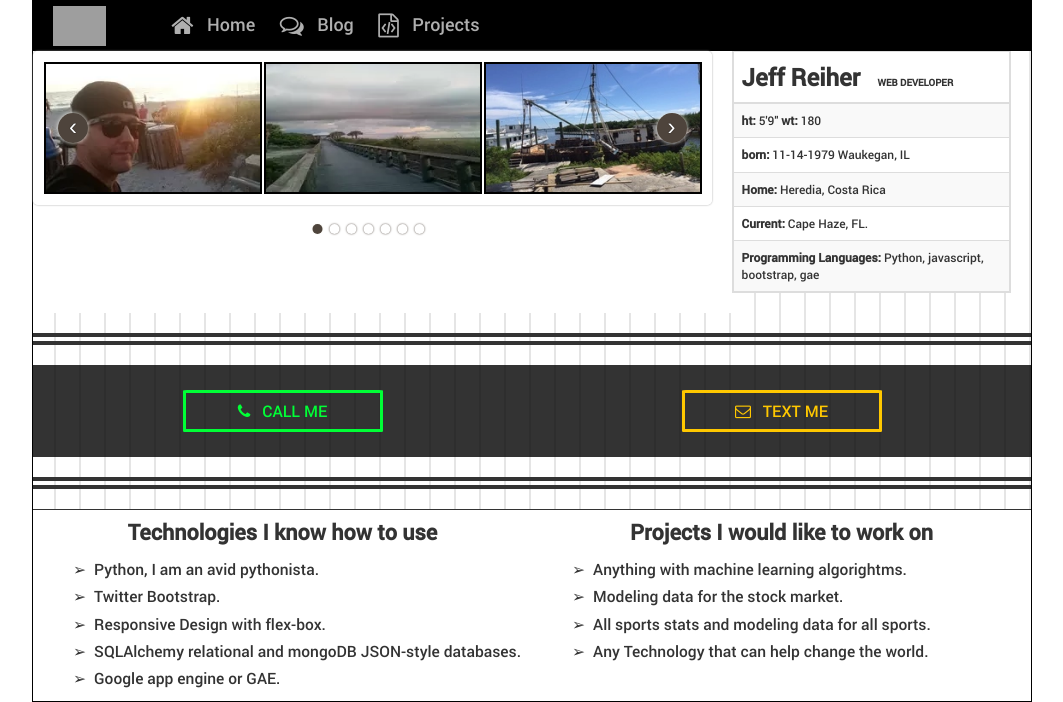
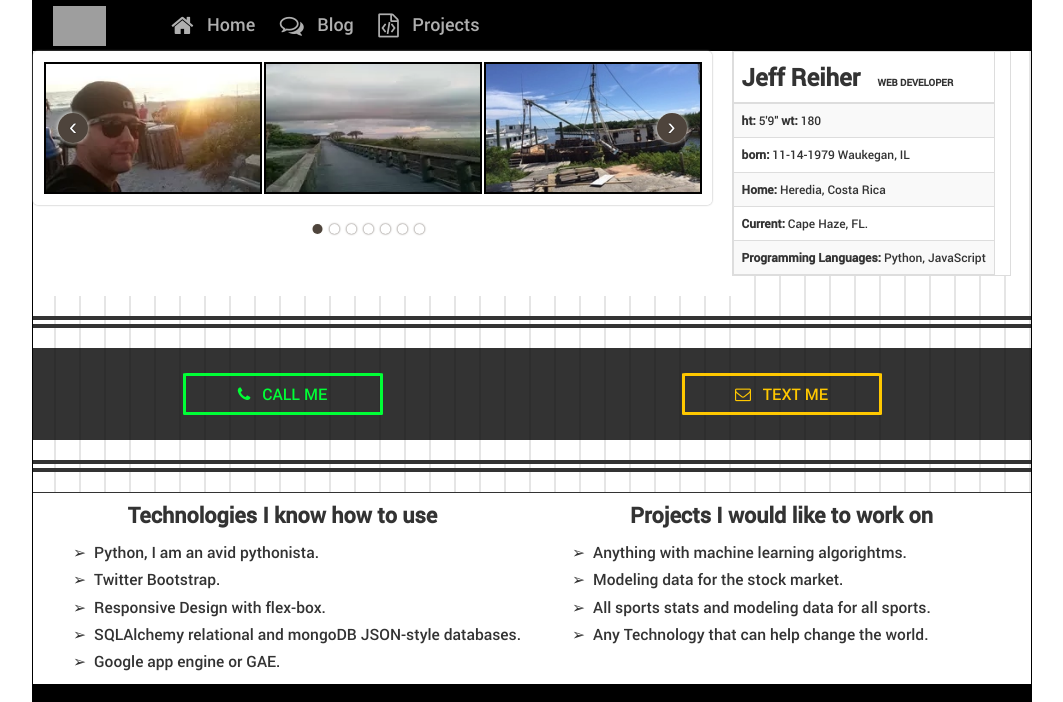
Before and after one commit to jreiher2003/pro_jeffreiher, a Flask app: page / in a window 1280 px wide. Shown: the top 702 px of the page, without its empty margins (108-1171 px from the left). Run offline with Flask 2, Linux system fonts and the light colour scheme; some libraries are stand-ins or nearby versions; grey boxes are pictures that could not be loaded.

Commit message:
changed content-tookout some text

```diff
--- a/jreiher/templates/index.html
+++ b/jreiher/templates/index.html
@@ -81,7 +81,7 @@
 			<td><b>Current:</b> Cape Haze, FL.</td>
 		</tr>
 		<tr>
-			<td><b>Programming Languages:</b> Python, javascript, bootstrap, gae</td>
+			<td><b>Programming Languages:</b> Python, JavaScript</td>
 		</tr>
 
 	<tbody>
```
